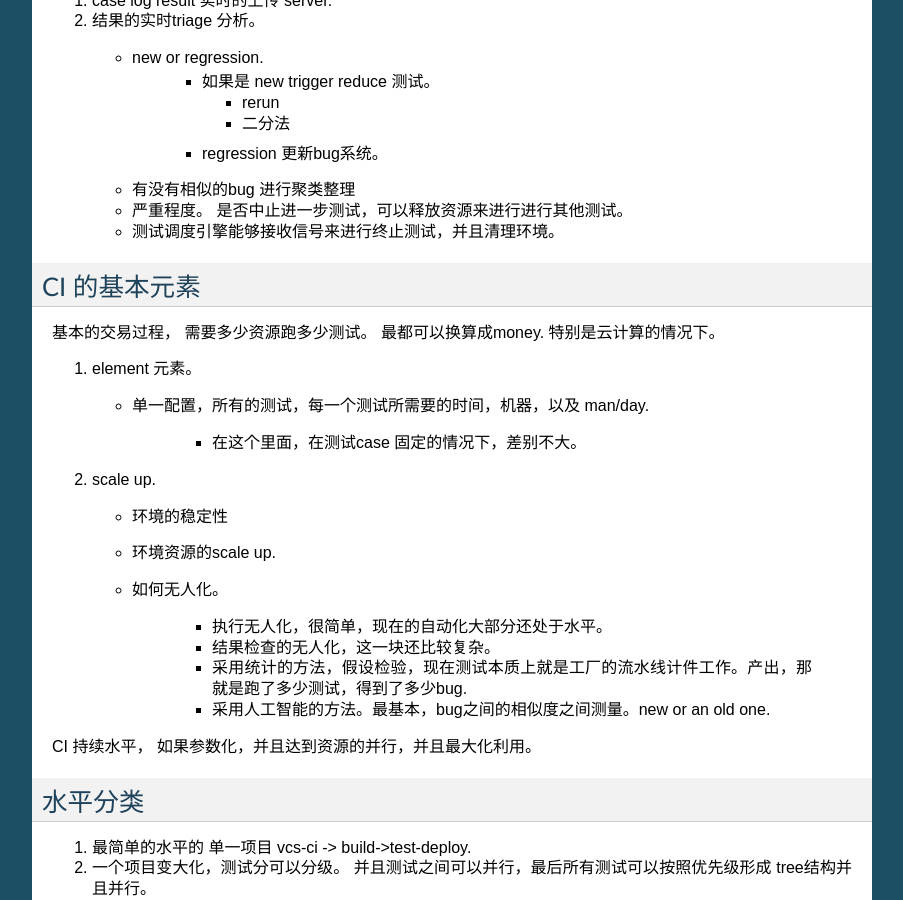
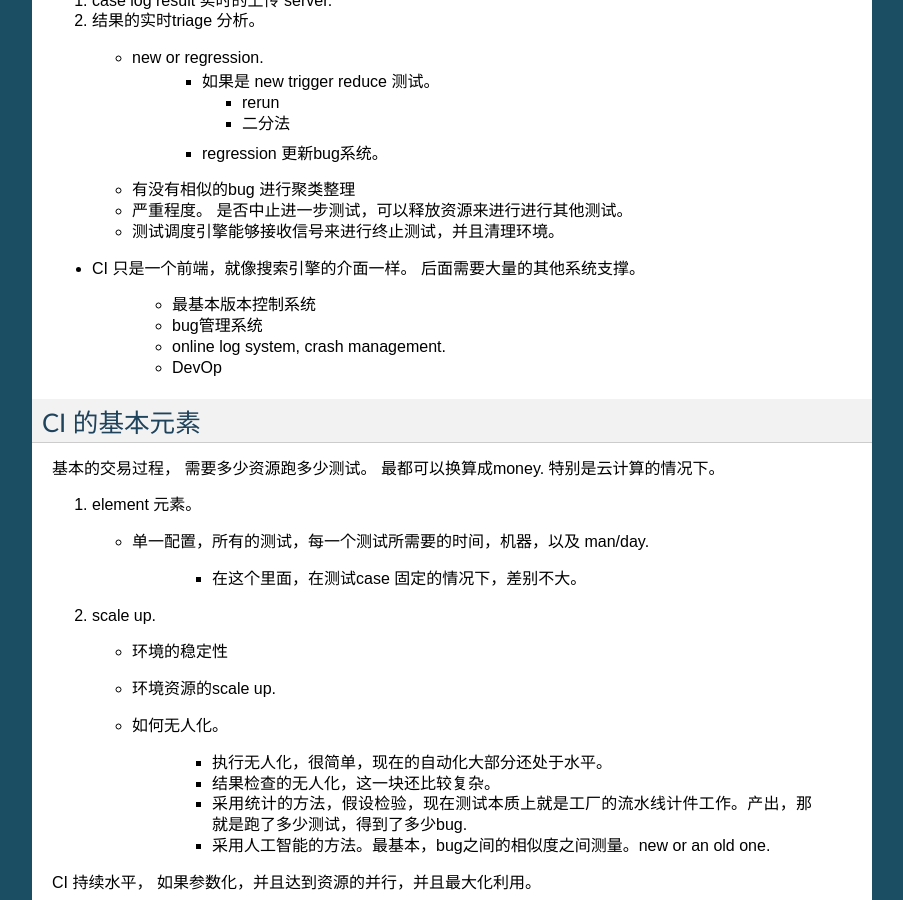
Before and after one commit to gwli/Programming, a Sphinx documentation site: the page built from source/content/Stage_2/ContinuousIntegration.rst, in a window 1280 px wide and 900 px high, scrolled down 670 px. Shown: the whole window, without its empty margins (198-1101 px from the left). Built offline with Sphinx 7.4.7, drawn with Linux system fonts in a browser that asks for light colours.

Commit message:
各个系统的集成与勾通

```diff
--- a/source/content/Stage_2/ContinuousIntegration.rst
+++ b/source/content/Stage_2/ContinuousIntegration.rst
@@ -44,6 +44,14 @@ CI的目标，就像如何用尽可能少的资源，尽可能少时间，让整
    * 有没有相似的bug 进行聚类整理
    * 严重程度。 是否中止进一步测试，可以释放资源来进行进行其他测试。
    * 测试调度引擎能够接收信号来进行终止测试，并且清理环境。
+
+* CI 只是一个前端，就像搜索引擎的介面一样。 后面需要大量的其他系统支撑。
+
+   * 最基本版本控制系统
+   * bug管理系统
+   * online log system, crash management.
+   * DevOp
+
 
 
 CI 的基本元素
```
